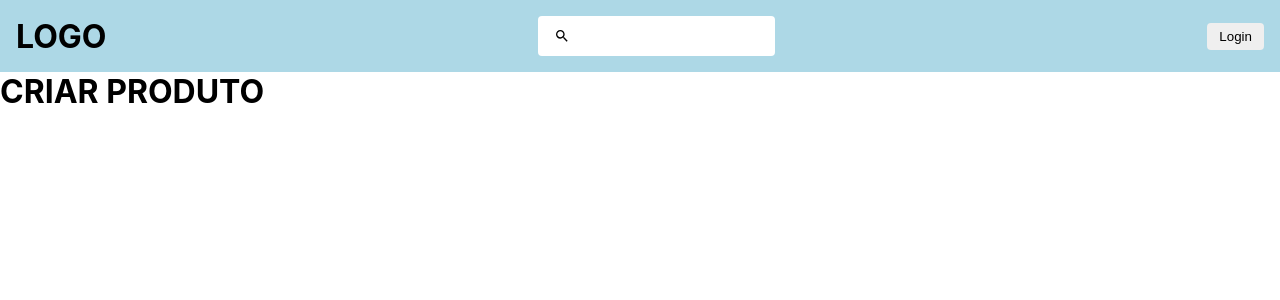
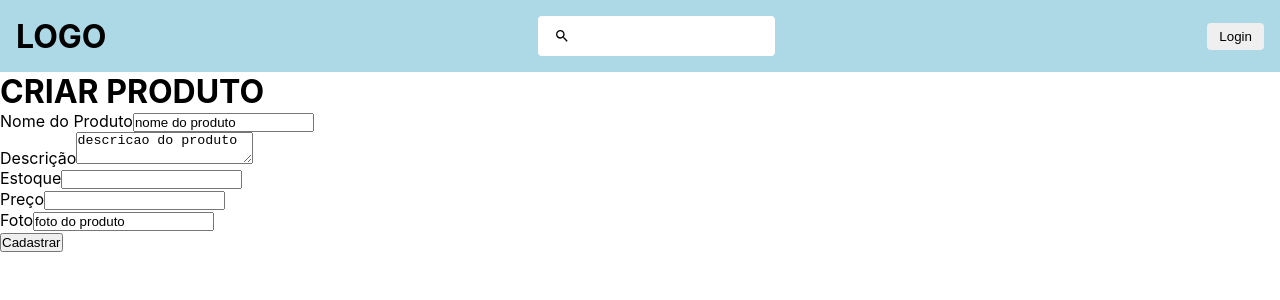
Before and after one commit to Marcelo-Diament/pratica-react-thiago, a React (Create React App) app in the folder frontend/: page /criar in a window 1280 px wide. Shown: the top 300 px of the page. Built offline with nearby package versions, Linux system fonts and the light colour scheme.

Commit message:
feat: captura dados do form CriarProduto com useState e useRef

```diff
--- a/frontend/src/pages/CriarProduto/index.js
+++ b/frontend/src/pages/CriarProduto/index.js
@@ -1,10 +1,87 @@
+import { useState, useRef } from "react";
 import Header from "../../components/Header";
+import { Form, InputBlock } from "./styles";
 
 function CriarProduto() {
+  const [nome, setNome] = useState("nome do produto");
+  const [descricao, setDescricao] = useState("descricao do produto");
+  const [preco, setPreco] = useState("preco do produto");
+  const [estoque, setEstoque] = useState("estoque do produto");
+  const [foto, setFoto] = useState("foto do produto");
+
+  const fotoRef = useRef(null);
+
+  const cadastrar = (event) => {
+    event.preventDefault();
+    console.log({
+      nome,
+      descricao,
+      preco,
+      estoque,
+      foto,
+      fotoRef: fotoRef.current.value,
+    });
+  };
   return (
     <>
       <Header />
       <h1>CRIAR PRODUTO</h1>
+      <Form onSubmit={cadastrar} method="POST" action="">
+        <InputBlock>
+          <label htmlFor="nome">Nome do Produto</label>
+          <input
+            value={nome}
+            type="text"
+            maxLength="200"
+            id="nome"
+            name="nome"
+            onChange={(event) => setNome(event.target.value)}
+          />
+        </InputBlock>
+        <InputBlock>
+          <label htmlFor="descricao">Descrição</label>
+          <textarea
+            value={descricao}
+            id="descricao"
+            name="descricao"
+            onChange={(event) => setDescricao(event.target.value)}
+          ></textarea>
+        </InputBlock>
+        <InputBlock>
+          <label htmlFor="estoque">Estoque</label>
+          <input
+            value={estoque}
+            type="number"
+            min="0"
+            id="estoque"
+            name="estoque"
+            onChange={(event) => setEstoque(event.target.value)}
+          />
+        </InputBlock>
+        <InputBlock>
+          <label htmlFor="preco">Preço</label>
+          <input
+            value={preco}
+            type="number"
+            min="0"
+            id="preco"
+            name="preco"
+            onChange={(event) => setPreco(event.target.value)}
+          />
+        </InputBlock>
+        <InputBlock>
+          <label htmlFor="foto">Foto</label>
+          <input
+            value={foto}
+            type="url"
+            id="foto"
+            name="foto"
+            ref={fotoRef}
+            onChange={(event) => setFoto(event.target.value)}
+          />
+        </InputBlock>
+        <button>Cadastrar</button>
+      </Form>
     </>
   );
 }
--- /dev/null
+++ b/frontend/src/pages/CriarProduto/styles.js
@@ -0,0 +1,5 @@
+import styled from "styled-components";
+
+export const Form = styled.form``;
+
+export const InputBlock = styled.div``;
```
